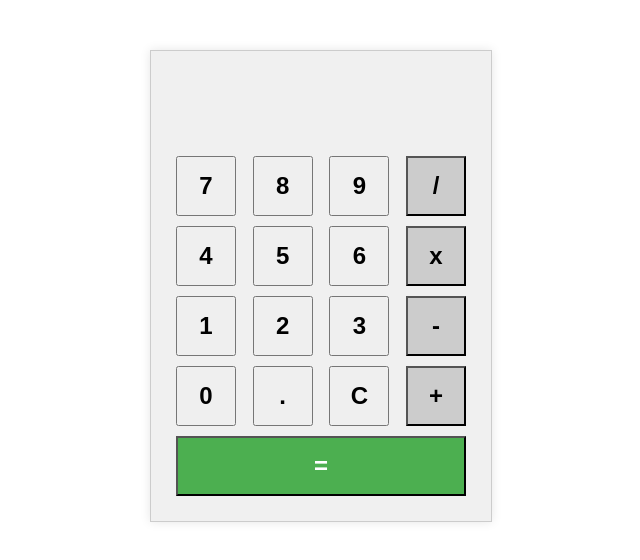
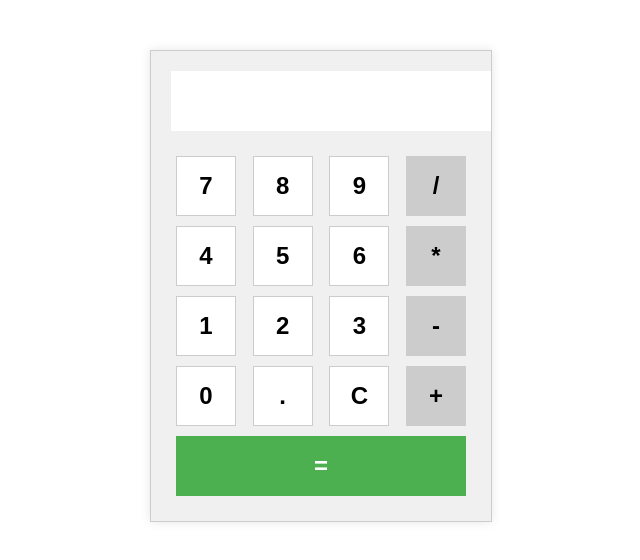
Before and after one commit to muskan3819/html-css-calculatere-icp10, a plain HTML site: page calculatre.html in a window 1280 px wide. Shown: the whole page, without its empty margins (319-959 px from the left). Drawn offline with Linux system fonts and the light colour scheme.

Commit message:
new code added

```diff
--- a/calculatre.html
+++ b/calculatre.html
@@ -1,12 +1,14 @@
 <!DOCTYPE html>
-<html >
+<html lang="en">
 <head>
-    <title>calculatre</title>
+    <meta charset="UTF-8">
+    <meta name="viewport" content="width=device-width, initial-scale=1.0">
+    <title>Calculator</title>
     <link rel="stylesheet" href="style.css">
 </head>
 <body>
     <div class="calculator">
-        <input type="text" id="display" disabled>
+        <input type="text" id="display" readonly>
         <div class="keys">
             <button class="key" onclick="clickNumber(7)">7</button>
             <button class="key" onclick="clickNumber(8)">8</button>
@@ -15,7 +17,7 @@
             <button class="key" onclick="clickNumber(4)">4</button>
             <button class="key" onclick="clickNumber(5)">5</button>
             <button class="key" onclick="clickNumber(6)">6</button>
-            <button class="key operator" onclick="clickOperator('*')">x</button>
+            <button class="key operator" onclick="clickOperator('*')">*</button>
             <button class="key" onclick="clickNumber(1)">1</button>
             <button class="key" onclick="clickNumber(2)">2</button>
             <button class="key" onclick="clickNumber(3)">3</button>
@@ -29,6 +31,5 @@
     </div>
 
     <script src="script.js"></script>
-
 </body>
 </html>
--- a/script.js
+++ b/script.js
@@ -50,3 +50,4 @@ function clickDecimal() {
         currentNumber += '.';
         display.value = currentNumber;
     }
+}
--- a/style.css
+++ b/style.css
@@ -1,4 +1,3 @@
-
 .calculator {
     width: 300px;
     margin: 50px auto;
@@ -17,6 +16,7 @@
     font-weight: bold;
     text-align: right;
     border: none;
+    background-color: #fff;
 }
 
 .keys {
@@ -32,6 +32,8 @@
     font-size: 24px;
     font-weight: bold;
     cursor: pointer;
+    background-color: #fff;
+    border: 1px solid #ccc;
 }
 
 .operator {
@@ -46,4 +48,5 @@
     font-size: 24px;
     font-weight: bold;
     cursor: pointer;
+    border: none;
 }
```
